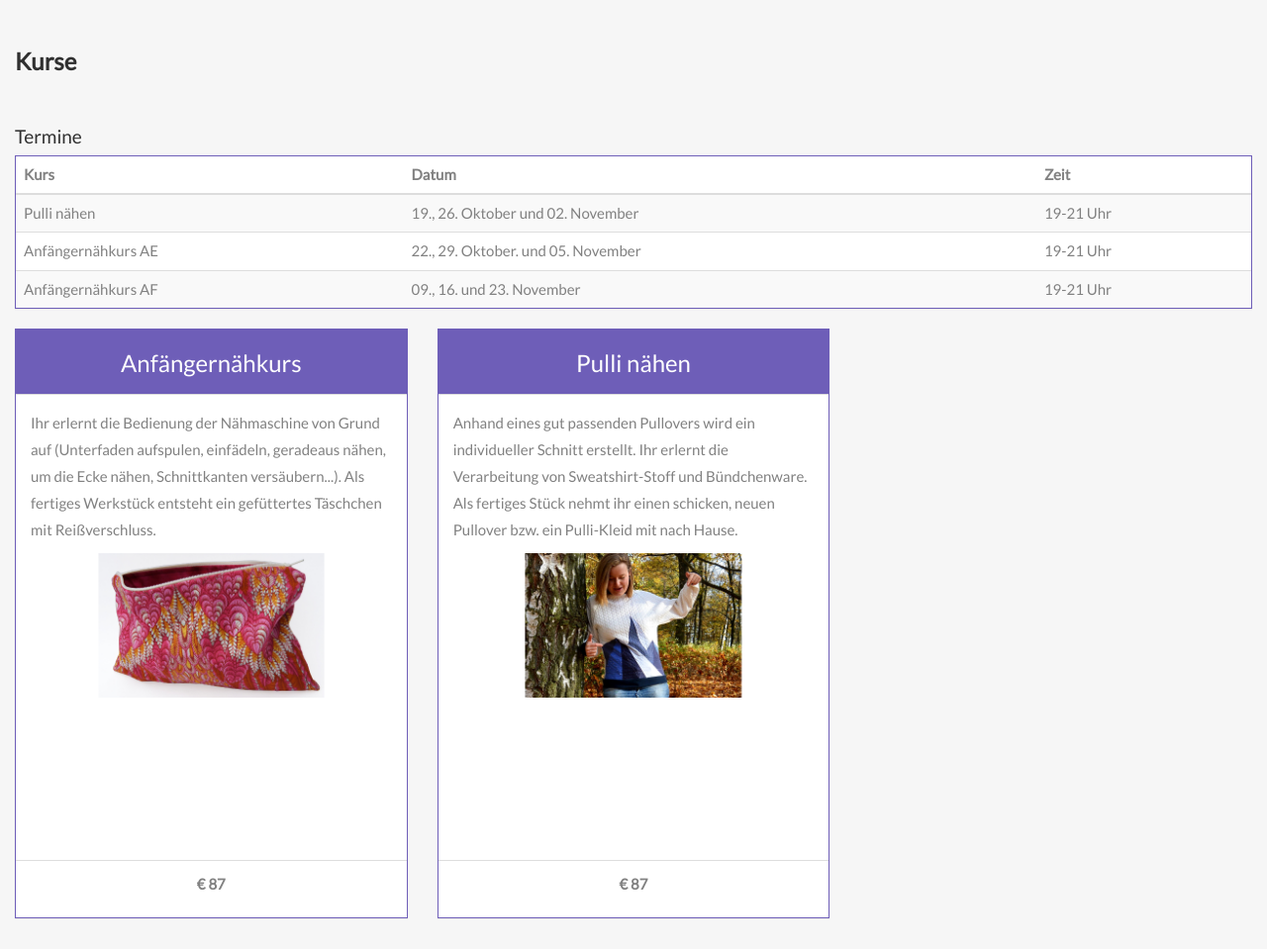
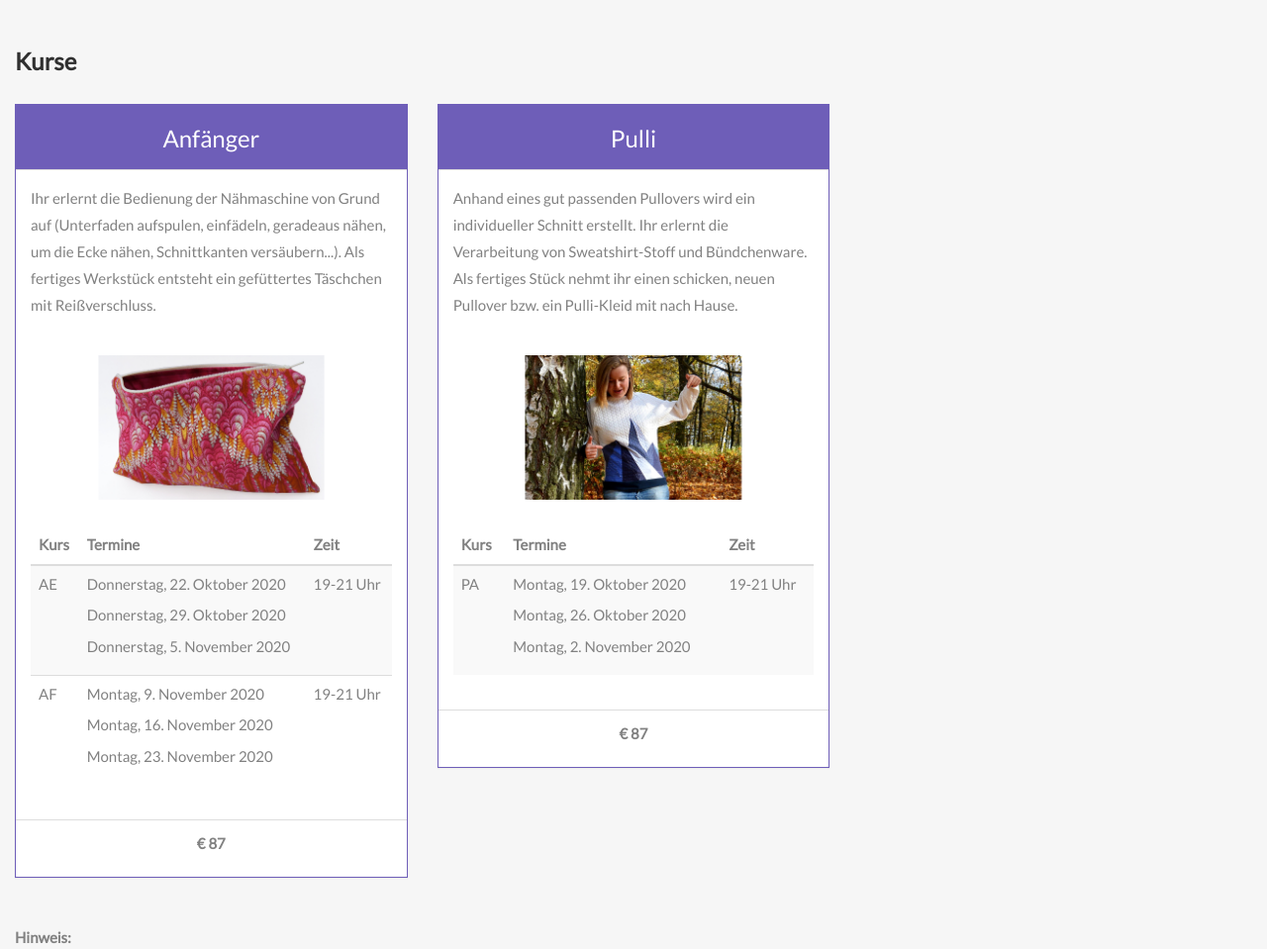
Before and after one commit to bpieser/naehkurse, a plain HTML site: page index.html in a window 1280 px wide. Shown: the part 720-1679 px from the top of the page at 99% size. Drawn offline with nearby package versions, Linux system fonts and the light colour scheme.

Commit message:
extended course data structure

```diff
--- a/index.html
+++ b/index.html
@@ -32,7 +32,7 @@
     </div>
     <div class="collapse navbar-collapse" id="myNavbar">
       <ul class="nav navbar-nav navbar-right">
-        <li><a href="#kurse">Kurse</a></li>
+        <li><a href="#courses">Kurse</a></li>
         <li><a href="#mehr">Angebote</a></li>
         <li><a href="#about">Über mich</a></li>
         <li><a href="#adresse">Adresse</a></li>
@@ -81,49 +81,45 @@
 </div>
 
 <!-- Container (Kurse) -->
-<div id="kurse" class="container-fluid bg-grey">
+<div id="courses" class="container-fluid bg-grey">
   <div class="row">
     <div class="col-sm-12">
       <h2>Kurse</h2>
     </div>
 
-    <div class="col-sm-12">
-      <div class="panel-group">
-        <h4>Termine</h4>
-        <div class="panel panel-default">
+    <div>
+    <div class="col-sm-6 col-md-4 col-xs-12" v-for="course in currentCourseList">
+      <div class="panel panel-default text-center">
+        <div class="panel-heading">
+          <h3>{{course.name}}</h3>
+        </div>
+        <div class="panel-body">
+          <p>{{course.description}}</p>
+          <br />
+          <img :src="course.imgSource" class="img-responsive img-center" />
+          <br />
           <table class="table table-striped">
             <thead>
               <tr>
                 <th>Kurs</th>
-                <th>Datum</th>
+                <th>Termine</th>
                 <th>Zeit</th>
               </tr>
             </thead>
-            <tbody id="courseTableBody">
-              <tr v-for="course in courses">
-                <td>{{course.name}}</td>
-                <td>{{course.date}}</td>
+            <tbody>
+              <tr v-for="item in course.courseList">
+                <td>{{item.title}}</td>
+                <td>
+                  <p v-for="date in item.dates">{{getGermanDateFormat(date)}}</p>
+                </td>
                 <td>19-21 Uhr</td>
               </tr>
             </tbody>
           </table>
-        </div>
 
-      </div>
-    </div>
-
-    <div id="courseInfos">
-    <div class="col-sm-6 col-md-4 col-xs-12" v-for="info in infos">
-      <div class="panel panel-default text-center">
-        <div class="panel-heading">
-          <h3>{{info.name}}</h3>
-        </div>
-        <div class="panel-body">
-          <p>{{info.description}}</p>
-          <img :src="info.imgSource" class="img-responsive img-center" />
         </div>
         <div class="panel-footer">
-         <p><strong>{{info.price}}</strong></p>
+         <p><strong>{{course.price}}</strong></p>
         </div>
       </div>
     </div>
--- a/vue.js
+++ b/vue.js
@@ -1,57 +1,85 @@
-var courses = new Vue({
-    el: '#courseTableBody',
+var app = new Vue({
+    el: '#courses',
     data: {
         "courses": [
             {
-                "name": "Pulli nähen",
-                "date": "19., 26. Oktober und 02. November"
+                "name": "Anfänger",
+                "description": "Ihr erlernt die Bedienung der Nähmaschine von Grund auf (Unterfaden aufspulen, einfädeln, geradeaus nähen,  um die Ecke nähen, Schnittkanten versäubern...). Als fertiges Werkstück entsteht ein gefüttertes Täschchen mit Reißverschluss.",
+                "imgSource" : "pics/tasche.png",
+                "price" : "€ 87",
+                "courseList": [
+                    {
+                        "title": "AE",
+                        "dates": [
+                            "2020-10-22",
+                            "2020-10-29",
+                            "2020-11-05"
+                        ]
+                    },
+                    {
+                        "title": "AF",
+                        "dates": [
+                            "2020-11-09",
+                            "2020-11-16",
+                            "2020-11-23"
+                        ]
+                    }
+                ]
             },
             {
-                "name": "Anfängernähkurs AE",
-                "date": "22., 29. Oktober. und 05. November"
+                "name": "Pulli",
+                "description": "Anhand eines gut passenden Pullovers wird ein individueller Schnitt erstellt. Ihr erlernt die Verarbeitung von Sweatshirt-Stoff und Bündchenware. Als fertiges Stück nehmt ihr einen schicken, neuen Pullover bzw. ein Pulli-Kleid mit nach Hause.",
+                "imgSource" : "pics/pulli.png",
+                "price" : "€ 87",
+                "courseList" : [
+                    {
+                        "title": "PA",
+                        "dates": [
+                            "2020-10-19",
+                            "2020-10-26",
+                            "2020-11-02"
+                        ]
+                    }
+                ]
             },
             {
-                "name": "Anfängernähkurs AF",
-                "date": "09., 16. und 23. November"
-            }
-        ]
-    }
-});
-
-var infos = new Vue({
-    el: '#courseInfos',
-    data: {
-        "infos": [
+                "name": "Kinderkleidung",
+                "description": "Genäht wird mit dem Schnittmuster  \"Jogginganzug Maren\" von Farbenmix.  Dabei wählt ihr selber aus, ob ihr die Jogginghose oder -jacke aus dem Schnittset nähen wollt.",
+                "imgSource" : "pics/stoffcollage.png",
+                "price" : "€ 87",
+                "courseList" : []
+            },
             {
-                "name": "Anfängernähkurs",
-                "description": "Ihr erlernt die Bedienung der Nähmaschine von Grund auf (Unterfaden aufspulen, einfädeln, geradeaus nähen,  um die Ecke nähen, Schnittkanten versäubern...). Als fertiges Werkstück entsteht ein gefüttertes Täschchen mit Reißverschluss.",
-                "imgSource" : "pics/tasche.png",
-                "price" : "€ 87"
-            },
-            /*{
                 "name": "Taschenspezial mit Kate",
                 "description": "Es werden verschiedene Schnittelemente und Schmuckelemente besprochen. Mit diesem Wissen und unter professioneller Anleitung werdet ihr euch zunächst eure eigene Schultertasche designen und anschließend nähen. Dabei werdet ihr lernen, wie ihr feste Stoffe wie Kunstleder, aber auch Reißverschlüsse, Gurtbänder und verschiedene Vliese verarbeitet. Die Kursleiterin Kate hat jahrelang Taschen gewerblich designt und genäht und hat allerhand Insiderwissen.",
                 "imgSource" : "pics/taschenspezial.png",
-                "price" : "€ 116"
-            },*/
+                "price" : "€ 116",
+                "courseList" : []
+            },
             {
-                "name": "Pulli nähen",
-                "description": "Anhand eines gut passenden Pullovers wird ein individueller Schnitt erstellt. Ihr erlernt die Verarbeitung von Sweatshirt-Stoff und Bündchenware. Als fertiges Stück nehmt ihr einen schicken, neuen Pullover bzw. ein Pulli-Kleid mit nach Hause.",
-                "imgSource" : "pics/pulli.png",
-                "price" : "€ 87"
-            },
-            /*{
-                "name": "Kinderkleidung nähen",
-                "description": "Genäht wird mit dem Schnittmuster  \"Jogginganzug Maren\" von Farbenmix.  Dabei wählt ihr selber aus, ob ihr die Jogginghose oder -jacke aus dem Schnittset nähen wollt.",
-                "imgSource" : "pics/stoffcollage.png",
-                "price" : "€ 87"
-            },*/
-            /*{
                 "name": "Mein Wunschprojekt",
                 "description": "Ihr braucht spezielle Hilfe mit einem Projekt oder wollt einfach noch ein paar Extraskills lernen? Dann sind die einzelnen Nähabende genau richtig für euch. Ihr könnt die Abende einzeln buchen und besprecht vorher mit mir, was ihr gern machen möchtet.",
                 "imgSource" : "",
-                "price" : "€ 29"
-            }*/
+                "price" : "€ 29",
+                "courseList" : []
+            },
         ]
+    },
+    computed: {
+        currentCourseList : function() {
+            var list = []
+            this.courses.forEach(function(course){
+                if (course.courseList.length > 0)
+                    list.push(course)
+            })
+            return list
+          },
+    },
+    methods: {
+        getGermanDateFormat(dateString){
+            const options = { weekday: 'long', year: 'numeric', month: 'long', day: 'numeric' };
+            var date = new Date(dateString);
+            return date.toLocaleDateString("de-DE", options)
+        }
     }
 });
```
